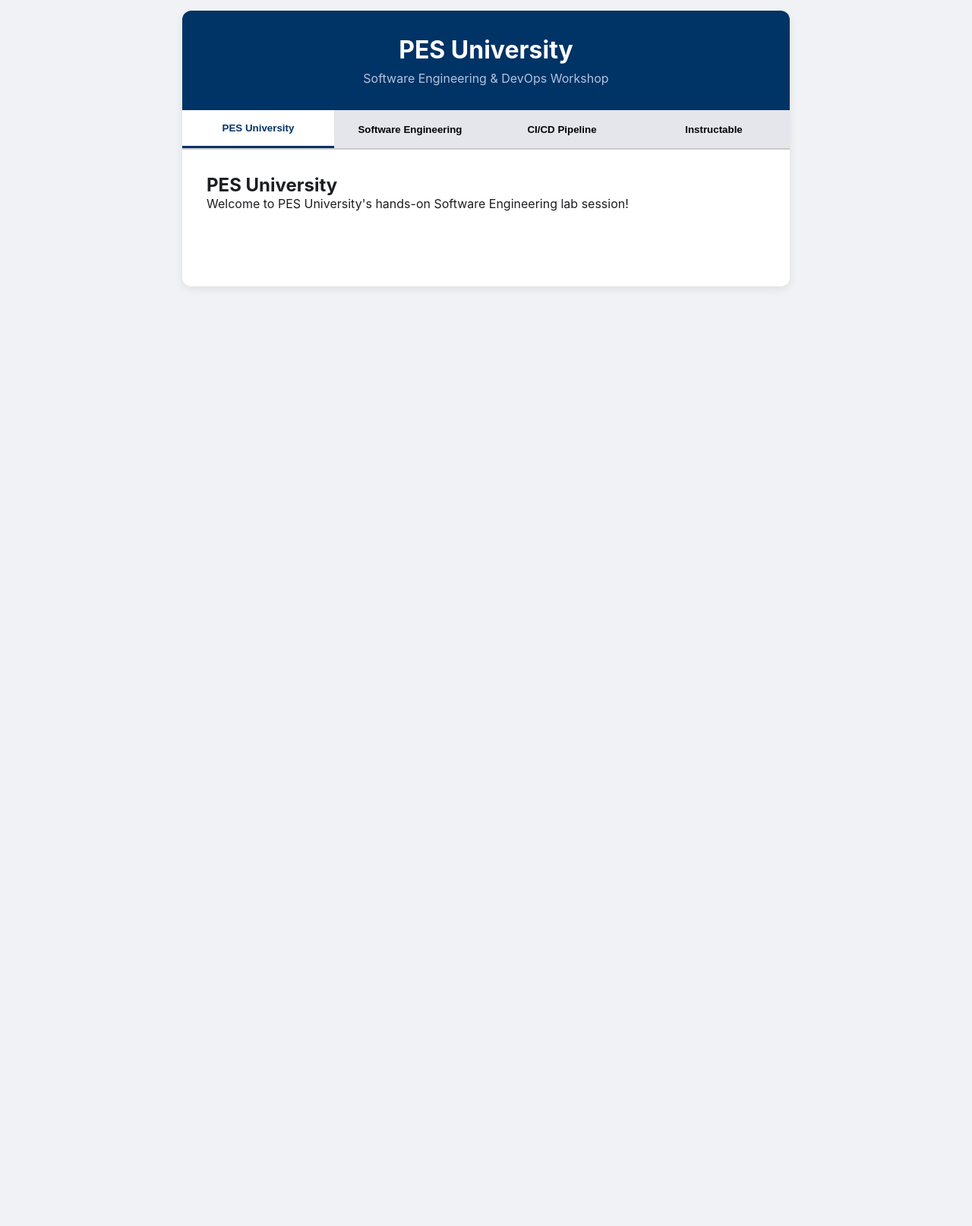
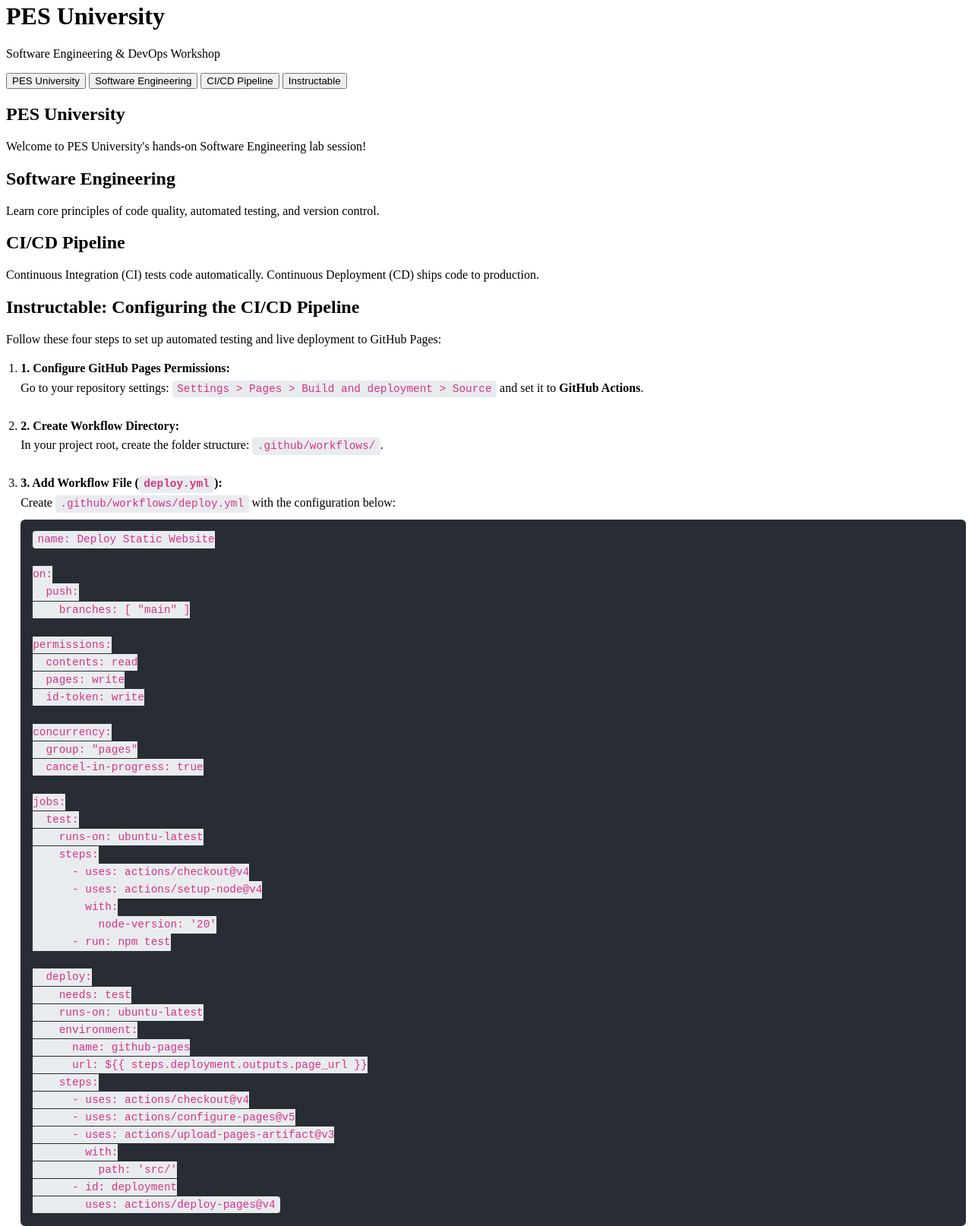
Before and after one commit to adithyakoundinya/static-web-demo, a website: page src/index.html in a window 1280 px wide. Shown: the part 18-1632 px from the top of the page at 76% size. Before the commit the page ends 800 px from the top, so only its background shows below. Drawn offline with Linux system fonts and the light colour scheme.

Commit message:
Updaing the tab Instructables

```diff
--- a/src/index.html
+++ b/src/index.html
@@ -40,8 +40,66 @@
       </div>
 
       <div id="instructable" class="tab-content">
-        <h2>Instructable: GitHub Actions & GitPages</h2>
-        <p>This website is automatically built and published using GitHub Actions workflows targeting GitHub Pages.</p>
+        <h2>Instructable: Configuring the CI/CD Pipeline</h2>
+        <p>Follow these four steps to set up automated testing and live deployment to GitHub Pages:</p>
+
+        <ol class="steps-list">
+          <li>
+            <strong>1. Configure GitHub Pages Permissions:</strong><br>
+            Go to your repository settings: <code>Settings &gt; Pages &gt; Build and deployment &gt; Source</code> and set it to <strong>GitHub Actions</strong>.
+          </li>
+          <li>
+            <strong>2. Create Workflow Directory:</strong><br>
+            In your project root, create the folder structure: <code>.github/workflows/</code>.
+          </li>
+          <li>
+            <strong>3. Add Workflow File (<code>deploy.yml</code>):</strong><br>
+            Create <code>.github/workflows/deploy.yml</code> with the configuration below:
+            <pre><code>name: Deploy Static Website
+
+on:
+  push:
+    branches: [ "main" ]
+
+permissions:
+  contents: read
+  pages: write
+  id-token: write
+
+concurrency:
+  group: "pages"
+  cancel-in-progress: true
+
+jobs:
+  test:
+    runs-on: ubuntu-latest
+    steps:
+      - uses: actions/checkout@v4
+      - uses: actions/setup-node@v4
+        with:
+          node-version: '20'
+      - run: npm test
+
+  deploy:
+    needs: test
+    runs-on: ubuntu-latest
+    environment:
+      name: github-pages
+      url: ${{ steps.deployment.outputs.page_url }}
+    steps:
+      - uses: actions/checkout@v4
+      - uses: actions/configure-pages@v5
+      - uses: actions/upload-pages-artifact@v3
+        with:
+          path: 'src/'
+      - id: deployment
+        uses: actions/deploy-pages@v4</code></pre>
+          </li>
+          <li>
+            <strong>4. Push and Observe:</strong><br>
+            Push changes to <code>main</code> and monitor execution under the <strong>Actions</strong> tab on GitHub!
+          </li>
+        </ol>
       </div>
 
       <!-- STUDENTS WILL ADD "About Me" CONTENT HERE -->
--- a/src/style.css
+++ b/src/style.css
@@ -1,55 +1,29 @@
-* { box-sizing: border-box; margin: 0; padding: 0; }
-
-body {
-  font-family: -apple-system, BlinkMacSystemFont, 'Segoe UI', Roboto, sans-serif;
-  background-color: #f0f2f5;
-  color: #1c1e21;
-  padding: 2rem 1rem;
+/* Styling for Instructable code blocks and lists */
+.steps-list {
+  margin-top: 1rem;
+  padding-left: 1.2rem;
+  line-height: 1.6;
 }
 
-.container {
-  max-width: 800px;
-  margin: 0 auto;
-  background: #ffffff;
-  border-radius: 12px;
-  box-shadow: 0 4px 12px rgba(0, 0, 0, 0.08);
-  overflow: hidden;
+.steps-list li {
+  margin-bottom: 1.5rem;
 }
 
-header {
-  background: #003366;
-  color: white;
-  padding: 2rem;
-  text-align: center;
+pre {
+  background-color: #282c34;
+  color: #abb2bf;
+  padding: 1rem;
+  border-radius: 6px;
+  overflow-x: auto;
+  font-family: 'Courier New', Courier, monospace;
+  font-size: 0.85rem;
+  margin-top: 0.5rem;
 }
 
-.subtitle { color: #b0c4de; margin-top: 0.5rem; }
-
-.tabs {
-  display: flex;
-  background: #e4e6eb;
-  border-bottom: 2px solid #ccc;
-  overflow-x: auto;
+code {
+  background-color: #e9ecef;
+  color: #d63384;
+  padding: 0.2rem 0.4rem;
+  border-radius: 4px;
+  font-size: 0.9rem;
 }
-
-.tab-btn {
-  flex: 1;
-  padding: 1rem;
-  border: none;
-  background: transparent;
-  font-weight: 600;
-  cursor: pointer;
-  white-space: nowrap;
-  transition: all 0.2s ease;
-}
-
-.tab-btn:hover { background: #d8dadf; }
-.tab-btn.active {
-  background: white;
-  color: #003366;
-  border-bottom: 3px solid #003366;
-}
-
-.content-box { padding: 2rem; min-height: 180px; }
-.tab-content { display: none; }
-.tab-content.active { display: block; }
```
